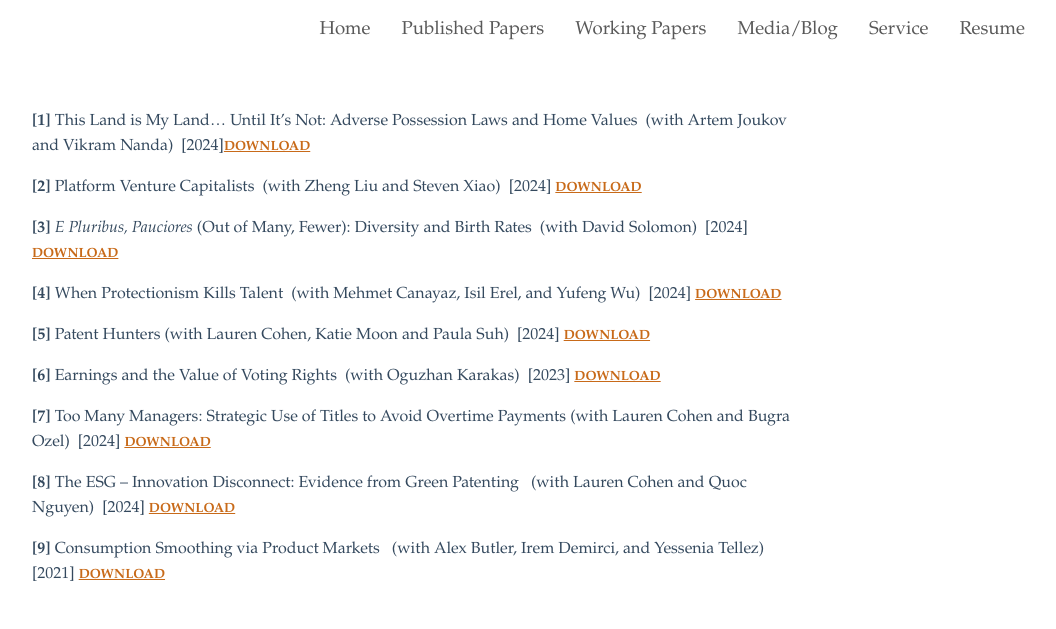
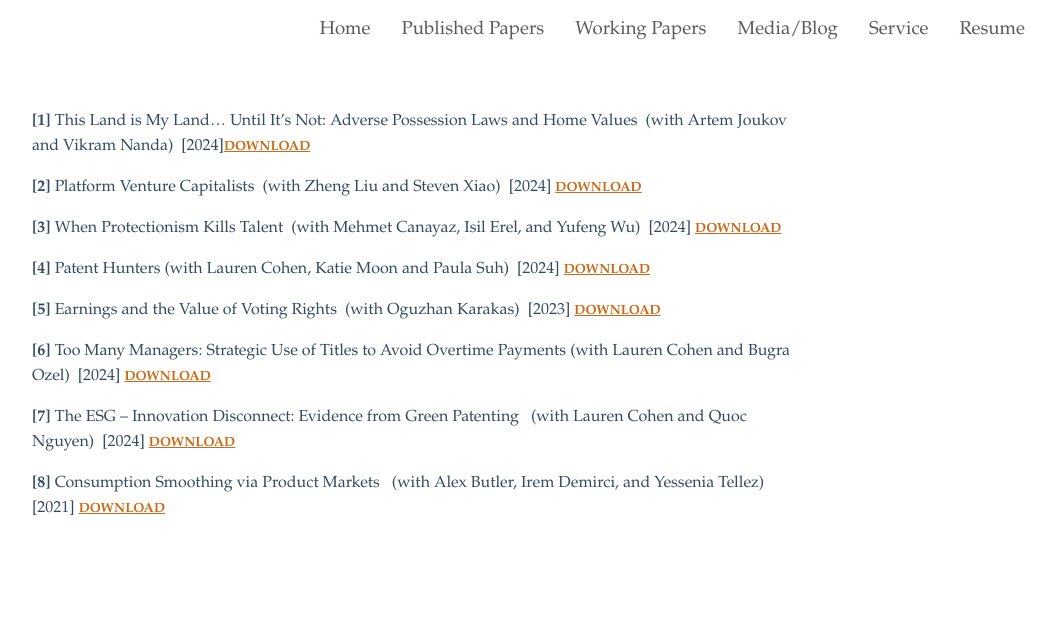
Before and after one commit to umitgurun/umitgurun.github.io, a plain HTML site: page working-papers.html in a window 1280 px wide. Shown: the whole page, without its empty margins (220-1276 px from the left). Drawn offline with nearby package versions, Linux system fonts and the light colour scheme.

Commit message:
Update working-papers.html

```diff
--- a/working-papers.html
+++ b/working-papers.html
@@ -74,39 +74,34 @@
                         [2024]<strong> <a href="https://papers.ssrn.com/sol3/papers.cfm?abstract_id=4863436"><span
                                     style="font-size: 10pt;">DOWNLOAD</span></a></strong></span></p>
                 <p><span style="font-size: 12pt; font-family: 'book antiqua', palatino, serif;"><strong>[3]
-                        </strong><em>E Pluribus, Pauciores</em> (Out of Many, Fewer): Diversity and Birth Rates
-                        &nbsp;(with David Solomon)&nbsp; [2024]<strong> <a
-                                href="https://papers.ssrn.com/sol3/papers.cfm?abstract_id=4881921"><span
-                                    style="font-size: 10pt;">DOWNLOAD</span></a></strong></span></p>
-                <p><span style="font-size: 12pt; font-family: 'book antiqua', palatino, serif;"><strong>[4]
                         </strong>When Protectionism Kills Talent &nbsp;(with Mehmet Canayaz, Isil Erel, and Yufeng
                         Wu)&nbsp; [2024]<strong> <a
                                 href="https://papers.ssrn.com/sol3/papers.cfm?abstract_id=4773403"><span
                                     style="font-size: 10pt;">DOWNLOAD</span></a></strong></span></p>
-                <p><span style="font-size: 12pt; font-family: 'book antiqua', palatino, serif;"><strong>[5]
+                <p><span style="font-size: 12pt; font-family: 'book antiqua', palatino, serif;"><strong>[4]
                         </strong>Patent Hunters (with Lauren Cohen, Katie Moon and Paula Suh)&nbsp; [2024] </span> <a
                         href="https://papers.ssrn.com/sol3/papers.cfm?abstract_id=4635609"><span
                             style="font-size: 12pt; font-family: 'book antiqua', palatino, serif;"><strong><span
                                     style="font-size: 10pt;">DOWNLOAD</span></strong></span></a></p>
-                <p><span style="font-size: 12pt; font-family: 'book antiqua', palatino, serif;"><strong>[6]
+                <p><span style="font-size: 12pt; font-family: 'book antiqua', palatino, serif;"><strong>[5]
                         </strong>Earnings and the Value of Voting Rights&nbsp;&nbsp;(with Oguzhan Karakas)&nbsp; [2023]
                     </span> <span style="font-size: 12pt; font-family: 'book antiqua', palatino, serif;"><strong><span
                                 style="font-size: 10pt;"><a
                                     href="https://papers.ssrn.com/sol3/papers.cfm?abstract_id=2793545" target="_blank"
                                     rel="noopener noreferrer">DOWNLOAD</a></span></strong></span></p>
-                <p><span style="font-size: 12pt; font-family: 'book antiqua', palatino, serif;"><strong>[7] </strong>Too
+                <p><span style="font-size: 12pt; font-family: 'book antiqua', palatino, serif;"><strong>[6] </strong>Too
                         Many Managers: Strategic Use of Titles to Avoid Overtime Payments (with Lauren Cohen and Bugra
                         Ozel)&nbsp; [2024] </span> <a
                         href="https://papers.ssrn.com/sol3/papers.cfm?abstract_id=3731176"><span
                             style="font-size: 12pt; font-family: 'book antiqua', palatino, serif;"><strong><span
                                     style="font-size: 10pt;">DOWNLOAD</span></strong></span></a></p>
-                <p><span style="font-size: 12pt; font-family: 'book antiqua', palatino, serif;"><strong>[8] </strong>The
+                <p><span style="font-size: 12pt; font-family: 'book antiqua', palatino, serif;"><strong>[7] </strong>The
                         ESG – Innovation Disconnect: Evidence from Green Patenting &nbsp; (with Lauren Cohen and Quoc
                         Nguyen)&nbsp; [2024] </span> <a
                         href="https://papers.ssrn.com/sol3/papers.cfm?abstract_id=3718682"><span
                             style="font-size: 12pt; font-family: 'book antiqua', palatino, serif;"><strong><span
                                     style="font-size: 10pt;">DOWNLOAD</span></strong></span></a></p>
-                <p><span style="font-size: 12pt; font-family: 'book antiqua', palatino, serif;"><strong>[9] </strong>
+                <p><span style="font-size: 12pt; font-family: 'book antiqua', palatino, serif;"><strong>[8] </strong>
                         Consumption Smoothing via Product Markets &nbsp; (with Alex Butler, Irem Demirci, and Yessenia
                         Tellez)&nbsp; [2021] </span> <a
                         href="https://papers.ssrn.com/sol3/papers.cfm?abstract_id=3530165"><span
```
